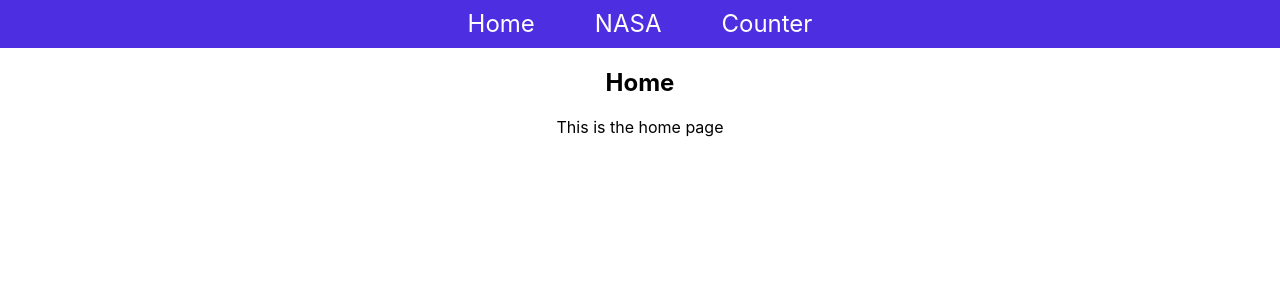
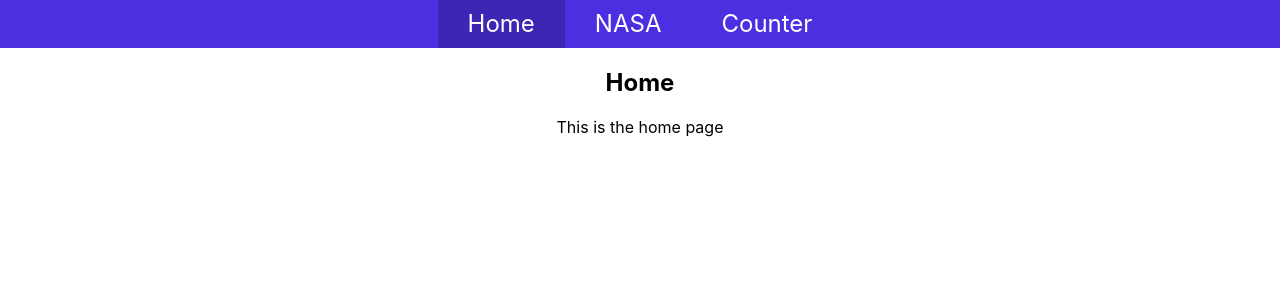
Before and after one commit to zsmith3/Softwire-MarsAppSPA, a React (Create React App) app: page / in a window 1280 px wide. Shown: the top 300 px of the page. Built offline with nearby package versions, Linux system fonts and the light colour scheme.

Commit message:
Move NavBar to separate file, add styling

```diff
--- a/src/App.scss
+++ b/src/App.scss
@@ -1,31 +1,3 @@
 .App {
     text-align: center;
 }
-
-.AppHeader ul {
-    list-style-type: none;
-    padding-left: 0;
-    text-align: center;
-}
-
-.AppHeader li {
-    display: inline;
-    margin: 0 30px;
-}
-
-$primaryColor: #4E2EE1;
-$navBarHeight: 48px;
-
-.navBar {
-    background-color: $primaryColor;
-    top: 0;
-    color: white;
-    height: $navBarHeight;
-}
-
-.navBar a {
-    color: white;
-    text-decoration: none;
-    font-size: 24px;
-    line-height: $navBarHeight;
-}
--- a/src/App.tsx
+++ b/src/App.tsx
@@ -2,20 +2,15 @@ import React from 'react';
 import './App.scss';
 import NasaInfo from "./components/NasaInfo";
 import ButtonCounter from "./components/ButtonCounter";
-import {BrowserRouter, Switch, Route, Link} from "react-router-dom";
+import {BrowserRouter, Switch, Route} from "react-router-dom";
 import HomePage from "./components/HomePage";
+import NavBar from "./components/NavBar/NavBar";
 
 export default function App() {
     return (
         <BrowserRouter>
             <header className="AppHeader">
-                <div className="navBar">
-                    <ul>
-                        <li><Link to="/">Home</Link></li>
-                        <li><Link to="/nasa">NASA</Link></li>
-                        <li><Link to="/counter">Counter</Link></li>
-                    </ul>
-                </div>
+                <NavBar />
             </header>
 
             <main className="App">
--- /dev/null
+++ b/src/components/NavBar/NavBar.scss
@@ -0,0 +1,38 @@
+$primaryColor: #4E2EE1;
+$navBarHeight: 48px;
+
+.navBar {
+  background-color: $primaryColor;
+  top: 0;
+  color: white;
+  height: $navBarHeight;
+}
+
+.navBar ul {
+  list-style-type: none;
+  padding-left: 0;
+  text-align: center;
+}
+
+.navBar li {
+  display: inline-block;
+  margin: 0;
+  padding: 0 30px;
+  height: $navBarHeight;
+  cursor: pointer;
+}
+
+.navBar li:hover {
+  background-color: rgba(0, 0, 0, 0.1);
+}
+
+.navBar-link-current {
+  background-color: rgba(0, 0, 0, 0.2);
+}
+
+.navBar a {
+  color: white;
+  text-decoration: none;
+  font-size: 24px;
+  line-height: $navBarHeight;
+}
--- /dev/null
+++ b/src/components/NavBar/NavBar.tsx
@@ -0,0 +1,13 @@
+import React from "react";
+import "./NavBar.scss";
+import NavBarLink from "./NavBarLink";
+
+export default function NavBar() {
+    return <div className="navBar">
+        <ul>
+            <NavBarLink to="/" text="Home" />
+            <NavBarLink to="/nasa" text="NASA" />
+            <NavBarLink to="/counter" text="Counter" />
+        </ul>
+    </div>;
+}
--- /dev/null
+++ b/src/components/NavBar/NavBarLink.tsx
@@ -0,0 +1,13 @@
+import React from "react";
+import {Link, Route} from "react-router-dom";
+import "./NavBar.scss";
+
+export default function NavBarLink(props: {to: string, text: string}) {
+    return <Route exact path={props.to} children={({match}) => (
+        <Link to={props.to}>
+            <li className={match ? "navBar-link-current" : ""}>
+                {props.text}
+            </li>
+        </Link>
+    )} />;
+}
```
